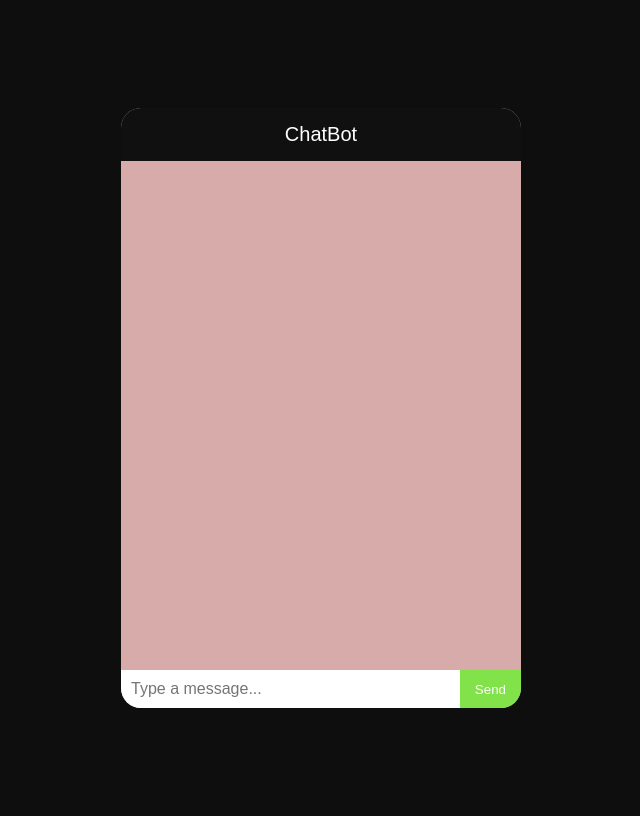
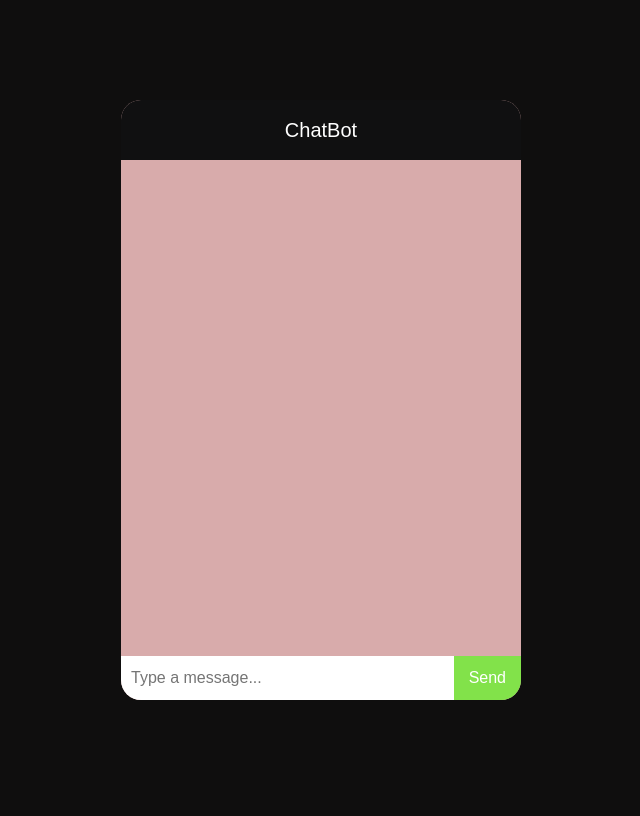
Before and after one commit to yeswanthvuddagiri/chatbot, a Flask app: page / in a window 1280 px wide. Shown: the whole page, without its empty margins (319-959 px from the left). After the commit the page ends 700 px from the top, so only its background shows below. Run offline with Flask 3, Linux system fonts and the light colour scheme.

Commit message:
Update s1.html

```diff
--- a/templates/s1.html
+++ b/templates/s1.html
@@ -6,6 +6,10 @@
   <link rel="manifest" href="/static/manifest.json">
 <link rel="icon" href="/static/favicon.ico" type="image/x-icon">
  <link rel="apple-touch-icon" href="/static/logo.png">
+  <!-- Add in the <head> -->
+<link href="https://cdn.jsdelivr.net/npm/bootstrap@5.3.3/dist/css/bootstrap.min.css" rel="stylesheet">
+<meta name="viewport" content="width=device-width, initial-scale=1.0">
+
   <style>
     body {
       font-family: Arial, sans-serif;
@@ -126,5 +130,8 @@
       });
     }
   </script>
+  <!-- Add before </body> -->
+<script src="https://cdn.jsdelivr.net/npm/bootstrap@5.3.3/dist/js/bootstrap.bundle.min.js"></script>
+
 </body>
 </html>
```
